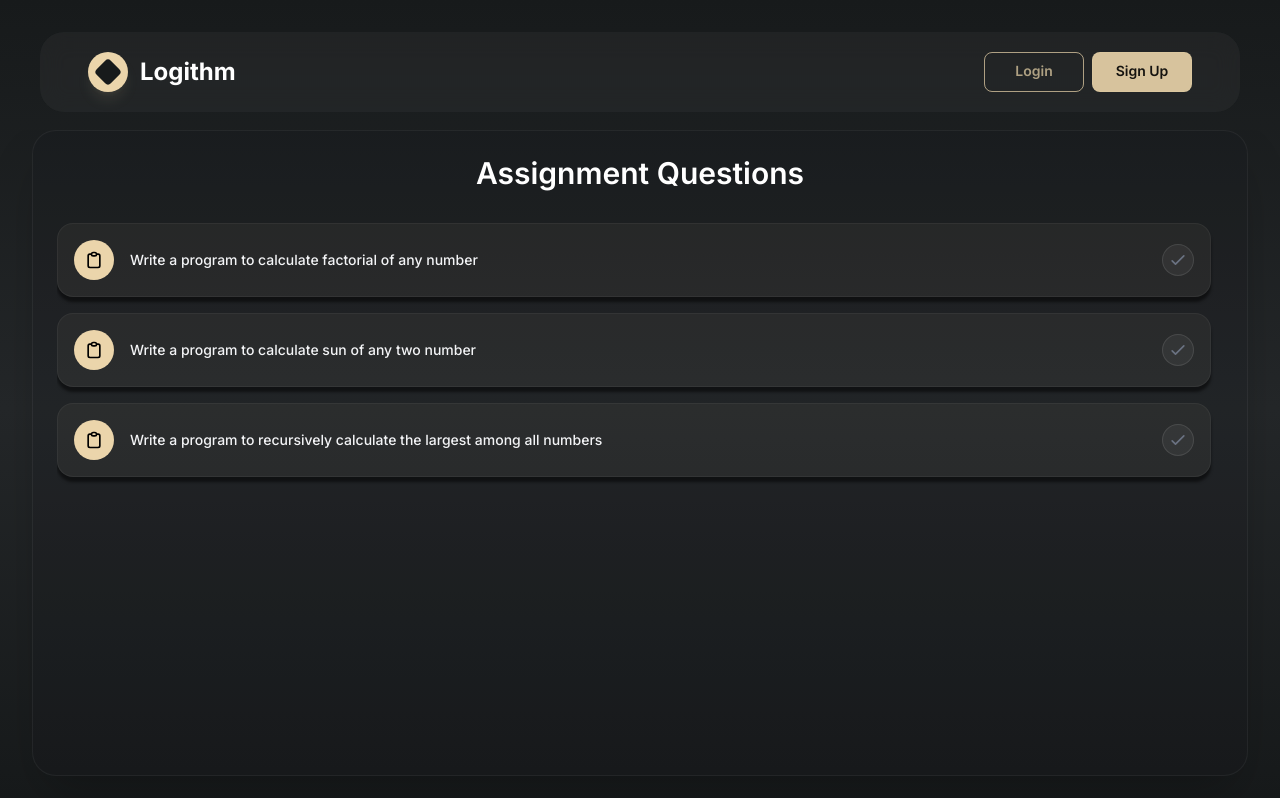
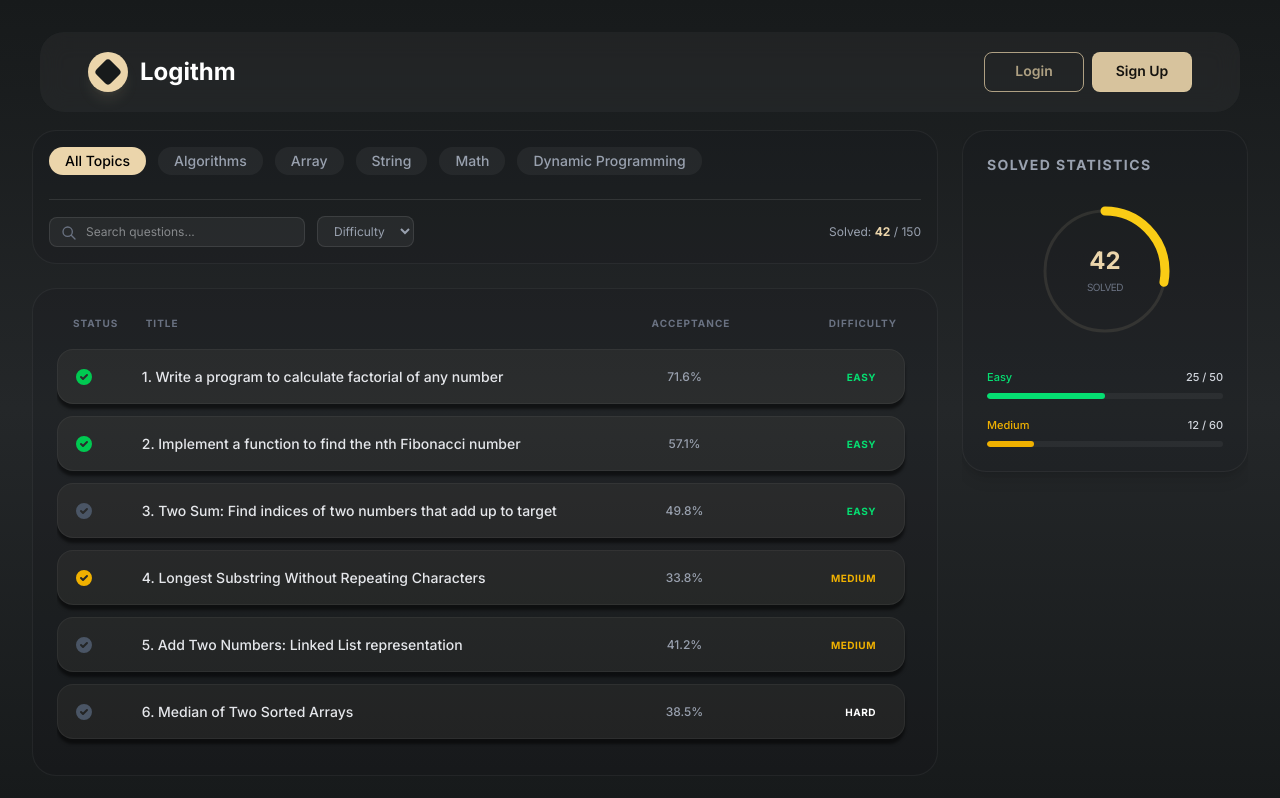
Before and after one commit to LegitAhmad/logithm-frontend, an Angular app: page /assignment in a window 1280 px wide. Built offline with nearby package versions, Linux system fonts and the light colour scheme.

Commit message:
Fixes UI

```diff
--- a/src/app/pages/assignment/assignment.html
+++ b/src/app/pages/assignment/assignment.html
@@ -1,43 +1,141 @@
 <div class="h-screen flex flex-col bg-dashboard-grad text-white overflow-hidden">
     <app-navbar />
 
-  <div class="flex-1 flex flex-col px-8 pb-6 mt-[130px] h-full overflow-hidden">
+    <div class="flex-1 grid grid-cols-1 lg:grid-cols-4 gap-6 px-8 pb-6 mt-[130px] h-full overflow-hidden">
 
-    <section class="w-full bg-bg1/15 rounded-3xl p-6 flex flex-col h-full shadow-2xl border border-white/5 overflow-hidden">
+        <div class="lg:col-span-3 flex flex-col gap-6 h-full overflow-hidden">
 
-      <h2 class="text-2xl lg:text-3xl font-semibold text-center mb-8 shrink-0">
-        Assignment Questions
-      </h2>
+            <section class="bg-bg1/15 rounded-3xl p-4 shrink-0 border border-white/5">
+                <div class="flex gap-3 overflow-x-auto pb-2 custom-scrollbar no-scrollbar">
+                    @for (cat of categories; track cat) {
+                    <button (click)="setCategory(cat)"
+                        [class.bg-primary]="selectedCategory === cat"
+                        [class.text-black]="selectedCategory === cat"
+                        [class.bg-white/5]="selectedCategory !== cat"
+                        [class.text-gray-400]="selectedCategory !== cat"
+                        class="px-4 py-1 text-sm font-medium rounded-full transition-all cursor-pointer">
+                        {{ cat }}
+                    </button>
+                    }
+                </div>
 
-      <div class="space-y-4 overflow-y-auto pr-3 custom-scrollbar flex-1 pb-4">
+                <div class="flex flex-wrap items-center justify-between gap-4 mt-4 border-t border-white/10 pt-4">
+                    <div class="flex items-center gap-3">
+                        <div class="relative">
+                            <input type="text" placeholder="Search questions..."
+                                class="bg-white/5 border border-white/10 rounded-lg py-1.5 pl-9 pr-4 text-xs text-gray-200 focus:outline-none focus:border-primary/50 w-64">
+                            <svg xmlns="http://www.w3.org/2000/svg" class="h-4 w-4 absolute left-3 top-2 text-gray-500"
+                                fill="none" viewBox="0 0 24 24" stroke="currentColor">
+                                <path stroke-linecap="round" stroke-linejoin="round" stroke-width="2"
+                                    d="M21 21l-6-6m2-5a7 7 0 11-14 0 7 7 0 0114 0z" />
+                            </svg>
+                        </div>
+                        <select class="bg-white/5 border border-white/10 rounded-lg py-1.5 px-3 text-xs text-gray-400 focus:outline-none cursor-pointer">
+                            <option>Difficulty</option>
+                            <option>Easy</option>
+                            <option>Medium</option>
+                            <option>Hard</option>
+                        </select>
+                    </div>
 
-        @for (question of questions; track $index) {
-        <div class="group bg-primary/5 hover:bg-bg3 border border-white/5 flex items-center justify-between rounded-2xl p-4 transition-all duration-300 cursor-pointer shadow-[0_5px_3px_rgba(0,0,0,0.5)]">
+                    <div class="text-xs text-gray-400">
+                        Solved: <span class="text-primary font-bold">{{ stats.totalSolved }}</span> / {{ stats.totalQuestions }}
+                    </div>
+                </div>
+            </section>
 
-          <div class="flex items-center gap-4">
-            <div class="bg-primary flex h-10 w-10 shrink-0 items-center justify-center rounded-full text-black">
-              <svg xmlns="http://www.w3.org/2000/svg" class="h-5 w-5" fill="none" viewBox="0 0 24 24" stroke="currentColor">
-                <path stroke-linecap="round" stroke-linejoin="round" stroke-width="2" d="M9 5H7a2 2 0 00-2 2v12a2 2 0 002 2h10a2 2 0 002-2V7a2 2 0 00-2-2h-2M9 5a2 2 0 002 2h2a2 2 0 002-2M9 5a2 2 0 012-2h2a2 2 0 012 2" />
+            <section class="bg-bg1/15 rounded-3xl p-6 flex flex-col flex-1 overflow-hidden border border-white/5">
+                <div class="grid grid-cols-12 px-4 mb-4 text-[10px] uppercase tracking-widest text-gray-500 font-bold">
+                    <div class="col-span-1">Status</div>
+                    <div class="col-span-7 ml-1">Title</div>
+                    <div class="col-span-2 text-center">Acceptance</div>
+                    <div class="col-span-2 text-right">Difficulty</div>
+                </div>
+
+                <div class="space-y-3 overflow-y-auto pr-2 custom-scrollbar flex-1">
+                    @for (q of filteredQuestions; track q.id) {
+                    <div class="grid grid-cols-12 items-center bg-primary/5 hover:bg-bg3 border border-white/5 rounded-2xl p-4 transition-all cursor-pointer group shadow-[0_5px_3px_rgba(0,0,0,0.5)]">
+                        <div class="col-span-1 flex justify-start">
+                            <svg xmlns="http://www.w3.org/2000/svg" class="h-5 w-5 transition-opacity duration-300"
+                                [class]="getStatusColor(q.status)" viewBox="0 0 20 20" fill="currentColor">
+                                <path fill-rule="evenodd"
+                                    d="M10 18a8 8 0 100-16 8 8 0 000 16zm3.707-9.293a1 1 0 00-1.414-1.414L9 10.586 7.707 9.293a1 1 0 00-1.414 1.414l2 2a1 1 0 001.414 0l4-4z"
+                                    clip-rule="evenodd" />
                             </svg>
                         </div>
 
-            <div class="min-w-0">
-              <p class="text-md font-medium text-gray-100 group-hover:text-white transition-colors truncate">
-                {{ question.text }}
-              </p>
+                        <div class="col-span-7">
+                            <h3 class="text-md font-medium text-gray-200 group-hover:text-white transition-colors truncate">
+                                {{ q.id }}. {{ q.text }}
+                            </h3>
+                        </div>
+
+                        <div class="col-span-2 text-center text-xs text-gray-400 font-medium">
+                            {{ q.acceptance }}
+                        </div>
+
+                        <div class="col-span-2 text-right">
+                            <span class="text-[10px] px-3 py-1 rounded-full font-bold uppercase tracking-wider"
+                                [class.text-green-400]="q.difficulty === 'Easy'"
+                                [class.bg-green-400/10]="q.difficulty === 'Easy'"
+                                [class.text-yellow-500]="q.difficulty === 'Medium'"
+                                [class.bg-yellow-500/10]="q.difficulty === 'Medium'"
+                                [class.text-red-400]="q.difficulty === 'Hard'"
+                                [class.bg-red-400/10]="q.difficulty === 'Hard'">
+                                {{ q.difficulty }}
+                            </span>
+                        </div>
+                    </div>
+                    } @empty {
+                    <div class="text-center py-10 text-gray-500 text-sm italic">No questions found for this category.</div>
+                    }
+                </div>
+            </section>
+        </div>
+
+        <div class="hidden lg:flex flex-col gap-6 h-full overflow-hidden">
+
+            <section class="bg-bg1/15 rounded-3xl p-6 flex flex-col items-center border border-white/5 shadow-lg">
+                <h2 class="text-sm font-bold text-gray-400 uppercase tracking-widest mb-6 self-start">Solved Statistics</h2>
+
+                <div class="relative w-36 h-36 flex items-center justify-center mb-6">
+                    <svg class="absolute w-full h-full -rotate-90" viewBox="0 0 192 192">
+                        <circle cx="96" cy="96" r="80" stroke="#ebd5ab1a" stroke-width="4" fill="none" />
+                        <circle cx="96" cy="96" r="80" stroke="#facc15" stroke-width="12" fill="none"
+                            stroke-dasharray="502"
+                            [style.stroke-dashoffset]="502 - (502 * (stats.totalSolved / stats.totalQuestions))"
+                            stroke-linecap="round" />
+                    </svg>
+                    <div class="flex flex-col items-center">
+                        <span class="text-2xl font-bold text-primary">{{ stats.totalSolved }}</span>
+                        <span class="text-[10px] text-gray-500 uppercase tracking-tighter">Solved</span>
                     </div>
                 </div>
 
-          <div class="flex h-8 w-8 shrink-0 items-center justify-center rounded-full bg-white/5 border border-white/10 text-gray-500 group-hover:text-primary group-hover:border-primary/30 transition-all ml-4">
-            <svg xmlns="http://www.w3.org/2000/svg" class="h-5 w-5" fill="none" viewBox="0 0 24 24" stroke="currentColor">
-              <path stroke-linecap="round" stroke-linejoin="round" stroke-width="2" d="M5 13l4 4L19 7" />
-            </svg>
+                <div class="w-full space-y-4">
+                    <div class="space-y-1.5">
+                        <div class="flex justify-between text-[11px] font-medium">
+                            <span class="text-green-400">Easy</span>
+                            <span class="text-gray-300">{{ stats.easy.solved }} / {{ stats.easy.total }}</span>
+                        </div>
+                        <div class="w-full bg-white/5 h-1.5 rounded-full overflow-hidden">
+                            <div class="bg-green-400 h-full rounded-full transition-all duration-700"
+                                [style.width]="getProgressWidth(stats.easy.solved, stats.easy.total)"></div>
+                        </div>
                     </div>
 
+                    <div class="space-y-1.5">
+                        <div class="flex justify-between text-[11px] font-medium">
+                            <span class="text-yellow-500">Medium</span>
+                            <span class="text-gray-300">{{ stats.medium.solved }} / {{ stats.medium.total }}</span>
                         </div>
-        }
-
+                        <div class="w-full bg-white/5 h-1.5 rounded-full overflow-hidden">
+                            <div class="bg-yellow-500 h-full rounded-full transition-all duration-700"
+                                [style.width]="getProgressWidth(stats.medium.solved, stats.medium.total)"></div>
+                        </div>
+                    </div>
                 </div>
             </section>
         </div>
     </div>
+</div>
--- a/src/app/pages/assignment/assignment.ts
+++ b/src/app/pages/assignment/assignment.ts
@@ -1,17 +1,74 @@
 import { Component } from '@angular/core';
+import { CommonModule } from '@angular/common'; // Required for @for, @if, and [style.width]
 import { Navbar } from '../../components/navbar/navbar';
-import { text } from 'stream/consumers';
+
+interface Question {
+  id: number;
+  text: string;
+  difficulty: 'Easy' | 'Medium' | 'Hard';
+  acceptance: string;
+  status: 'solved' | 'pending' | 'todo';
+  category: string;
+}
 
 @Component({
   selector: 'app-assignment',
-  imports: [Navbar],
+  standalone: true, // Assuming standalone based on previous context
+  imports: [Navbar, CommonModule],
   templateUrl: './assignment.html',
   styleUrl: './assignment.css',
 })
 export class Assignment {
- questions = [
-    { text: 'Write a program to calculate factorial of any number ', due: '12:00 2/12/2026' },
-    { text: 'Write a program to calculate sun of any two  number ', due: '23:00 10/12/2026' },
-    { text: 'Write a program to recursively calculate the largest among all numbers ', due: '12:00 2/12/2026' }
+  isHovered = false;
+  selectedCategory = 'All Topics';
+
+  // Categories for the filter chips
+  categories = ['All Topics', 'Algorithms', 'Array', 'String', 'Math', 'Dynamic Programming'];
+
+  // Full question dataset
+  allQuestions: Question[] = [
+    { id: 1, text: 'Write a program to calculate factorial of any number', difficulty: 'Easy', acceptance: '71.6%', status: 'solved', category: 'Algorithms' },
+    { id: 2, text: 'Implement a function to find the nth Fibonacci number', difficulty: 'Easy', acceptance: '57.1%', status: 'solved', category: 'Algorithms' },
+    { id: 3, text: 'Two Sum: Find indices of two numbers that add up to target', difficulty: 'Easy', acceptance: '49.8%', status: 'todo', category: 'Array' },
+    { id: 4, text: 'Longest Substring Without Repeating Characters', difficulty: 'Medium', acceptance: '33.8%', status: 'pending', category: 'String' },
+    { id: 5, text: 'Add Two Numbers: Linked List representation', difficulty: 'Medium', acceptance: '41.2%', status: 'todo', category: 'Linked List' },
+    { id: 6, text: 'Median of Two Sorted Arrays', difficulty: 'Hard', acceptance: '38.5%', status: 'todo', category: 'Array' },
+    { id: 7, text: 'Reverse Integer and handle overflow', difficulty: 'Easy', acceptance: '28.1%', status: 'solved', category: 'Math' },
+    { id: 8, text: 'Regular Expression Matching', difficulty: 'Hard', acceptance: '28.0%', status: 'todo', category: 'Dynamic Programming' }
   ];
+
+  // This getter ensures the template always has the filtered list
+  get filteredQuestions() {
+    if (this.selectedCategory === 'All Topics') return this.allQuestions;
+    return this.allQuestions.filter(q => q.category === this.selectedCategory);
+  }
+
+  // Statistics data
+  stats = {
+    totalSolved: 42,
+    totalQuestions: 150,
+    easy: { solved: 25, total: 50 },
+    medium: { solved: 12, total: 60 },
+    hard: { solved: 5, total: 40 },
+    streak: 5
+  };
+
+  // Logic to calculate progress bar percentages dynamically
+  getProgressWidth(solved: number, total: number): string {
+    return `${(solved / total) * 100}%`;
+  }
+
+  // Helper for status colors
+  getStatusColor(status: string): string {
+    switch (status) {
+      case 'solved': return 'text-green-500';
+      case 'pending': return 'text-yellow-500';
+      default: return 'text-gray-600';
+    }
+  }
+
+  // Method to change category from the UI
+  setCategory(category: string) {
+    this.selectedCategory = category;
+  }
 }
```
Also changed, not shown: 1 other file (tests, documents, lock files or other folders). Lines whose indentation alone changed are shown as unchanged.
